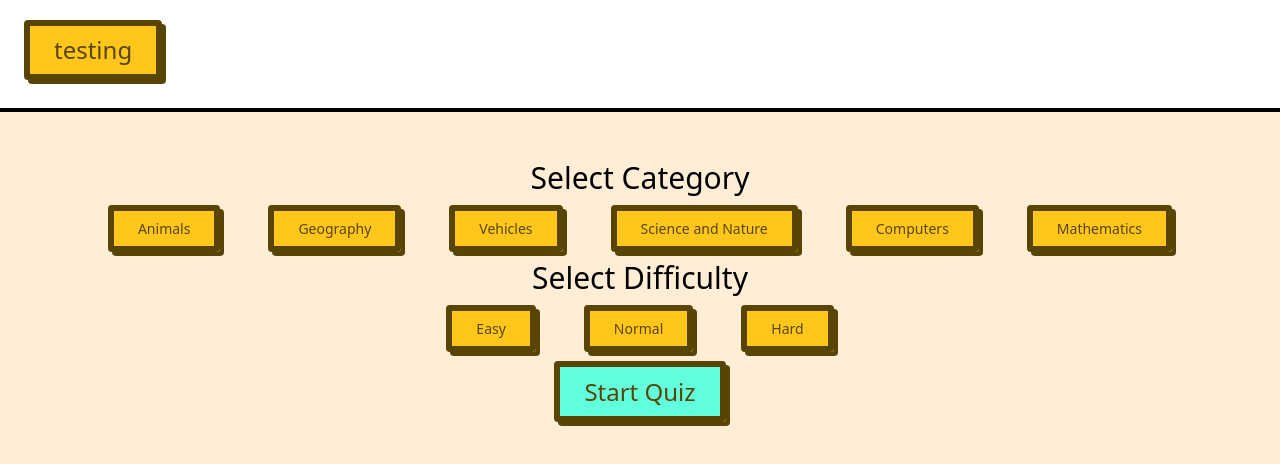
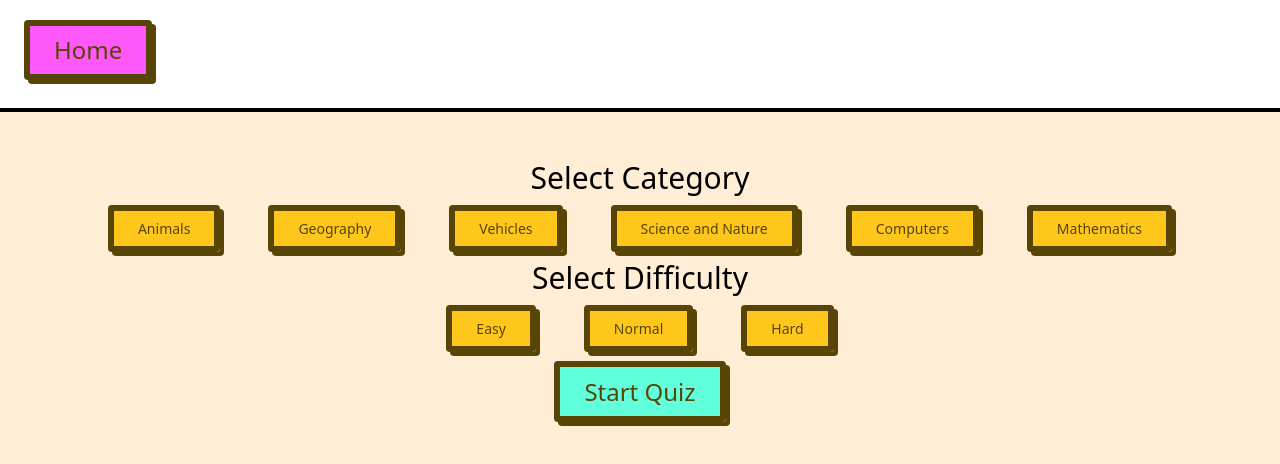
Before and after one commit to shaikhyakubhossain/quiz-app, a Next.js app: page / in a window 1280 px wide. Shown: the top 464 px of the page. Built offline with nearby package versions, Linux system fonts and the light colour scheme.

Commit message:
Update Nav component

```diff
--- a/src/app/component/Nav/nav.component.tsx
+++ b/src/app/component/Nav/nav.component.tsx
@@ -1,12 +1,11 @@
 import styles from './nav.module.scss';
-import Btn from '../Btn/btn.component';
-
+import ResetStatesAndRouteChangeBtn from '../ResetStatesAndRouteChangeBtn/reset-states-and-route-change-btn.component';
 
 export default function Nav() {
     return (
         <div className={`${styles.mainContainer} flex w-full h-28 border-b-4 border-black bg-white`}>
             <div className={`${styles.menuBtn}`}></div>
-            <Btn>testing</Btn>
+            <ResetStatesAndRouteChangeBtn url={'/'} customBgColor='#FF58FA'>Home</ResetStatesAndRouteChangeBtn>
         </div>
     );
 }
```
